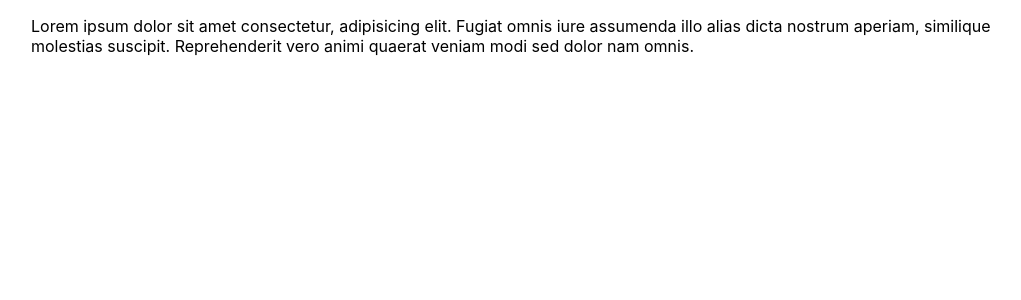
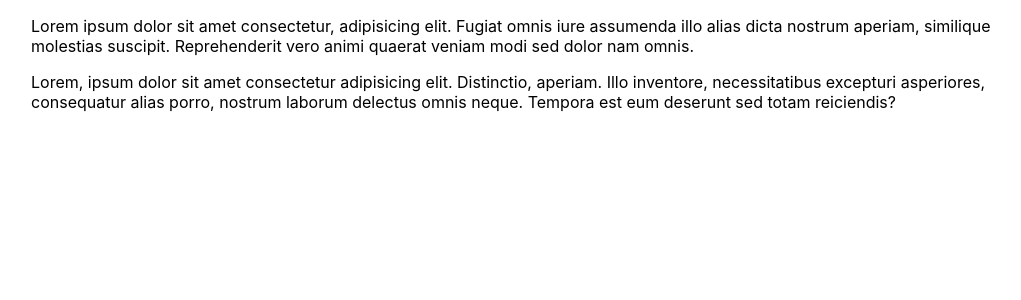
Before and after one commit to jp9573/React-Highlight-Me, a React (Create React App) app: page / in a window 1280 px wide. Shown: the top 300 px of the page, without its empty margins (129-1150 px from the left). Built offline with nearby package versions, Linux system fonts and the light colour scheme.

Commit message:
Add support for html elements

```diff
--- a/src/App.js
+++ b/src/App.js
@@ -9,6 +9,9 @@ class App extends Component {
                 <HighlightMeWrapper
                     content="Lorem ipsum dolor sit amet consectetur, adipisicing elit. Fugiat omnis iure assumenda illo alias dicta nostrum aperiam, similique molestias suscipit. Reprehenderit vero animi quaerat veniam modi sed dolor nam omnis."
                 />
+                <HighlightMeWrapper>
+                    <p>Lorem, ipsum dolor sit amet consectetur adipisicing elit. Distinctio, aperiam. Illo inventore, necessitatibus excepturi asperiores, consequatur alias porro, nostrum laborum delectus omnis neque. Tempora est eum deserunt sed totam reiciendis?</p>
+                </HighlightMeWrapper>
             </div>
         )
     }
--- a/src/component/HighlightMeWrapper.js
+++ b/src/component/HighlightMeWrapper.js
@@ -1,6 +1,7 @@
 import React, { Component } from 'react'
 import HighlightText from './HighlightText/HighlightText'
 import './HighlightMeWrapper.scss'
+import ReactDOMServer from 'react-dom/server';
 
 class HighlightMeWrapper extends Component {
     state = {
@@ -141,7 +142,7 @@ class HighlightMeWrapper extends Component {
 
     getContent = () => {
         let { highlightedObjectList } = this.state
-        let innerHTML = this.props.content;
+        let innerHTML = this.props.content || ReactDOMServer.renderToStaticMarkup(this.props.children);
 
         // Add highlights to the HTML content
         if (highlightedObjectList.length) {
--- a/src/component/HighlightMeWrapper.scss
+++ b/src/component/HighlightMeWrapper.scss
@@ -3,6 +3,8 @@
         cursor: pointer;
         padding-left: 0.1rem;
         padding-right: 0.1rem;
+        margin-left: 0.07rem;
+        margin-right: 0.07rem;
     }
 
     .highlight-yellow {
```
